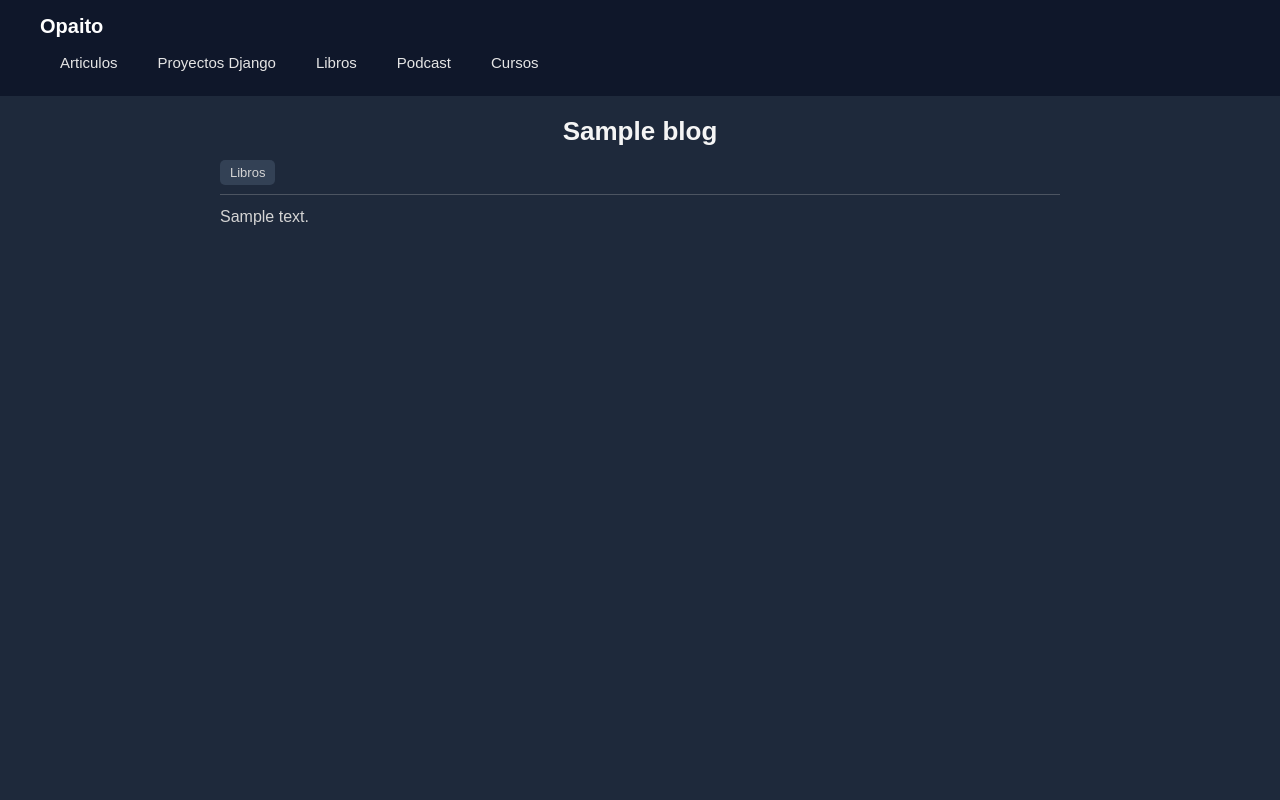
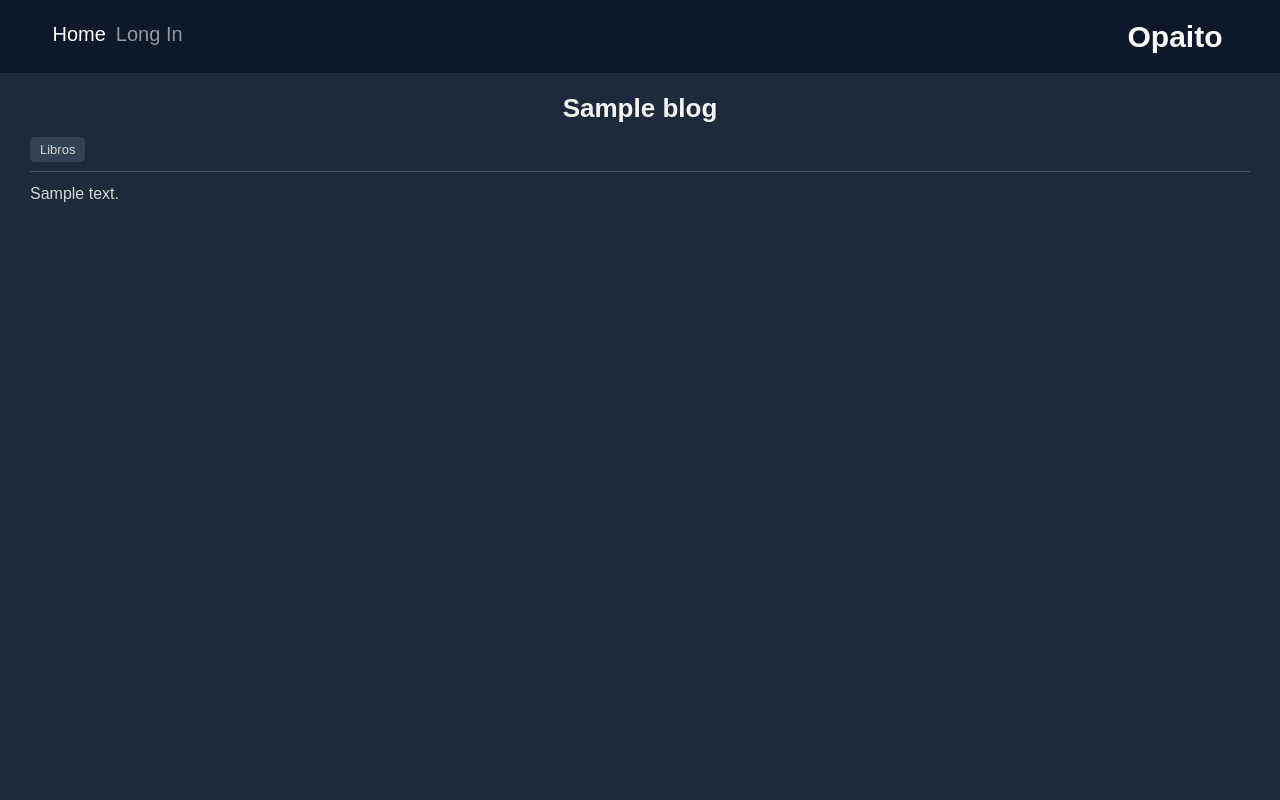
Before and after one commit to lorf543/blog, a Django app: template templates/blog/singleBlog.html in a window 1280 px wide. Run offline with Django 5.2, Linux system fonts and the light colour scheme; the template is opened without the code that fills it: most values are stand-ins (such as "Sample title", 1, 10 or a date in 2020); data that the repository does not hold is empty; some libraries are stand-ins or nearby versions.

Commit message:
more bugfix

```diff
--- a/static/css/blog.css
+++ b/static/css/blog.css
@@ -12,6 +12,28 @@ body {
     font-size: 1.6rem;
     background-color: #1e293b;
     color: #d4d4d4;
+    min-height: 100vh;
+    margin: 0;
+    position: relative;
+}
+
+/* Trick: */
+body {
+    position: relative;
+  }
+
+body::after {
+    content: '';
+    display: block;
+    height: 50px;
+    /* Set same as footer's height */
+}
+
+footer {
+    position: absolute;
+    bottom: 0;
+    width: 100%;
+    height: 50px;
 }
 
 img {
@@ -245,7 +267,6 @@ main {
 
 .seccion-principal {
     margin: 0 auto;
-    width: 90rem;
     padding: 2rem 0;
 }
 
@@ -353,15 +374,15 @@ main {
 
 footer {
     background-color: #0f172a;
+    position: absolute;
+    bottom: 0;
+    width: 100%;
 
 }
 
 .contender-footer {
 
-    position: absolute;
-    bottom: 0;
-    width: 100%;
-    height: 40px;
+
     color: white;
     padding: 49px 0;
     background-color: #0f172a;
--- a/templates/blog/singleBlog.html
+++ b/templates/blog/singleBlog.html
@@ -3,36 +3,49 @@
 {% block content %}
 
     <header>
-    <div class="container menu-nav">
-        <div class="logo">
-            <p><a href="/">Opaito</a></p>
+      <nav class="menu-nav navbar navbar-expand-lg bg-body-tertiary"  data-bs-theme="dark">
+        <div class="container flex-row-reverse">
 
-            <i id="menu-button" class="ph ph-list"></i>
+          <a class="navbar-brand" href="{% url 'home' %}">Opaito</a>
+          <button class="navbar-toggler" type="button" data-bs-toggle="collapse" data-bs-target="#navbarSupportedContent" aria-controls="navbarSupportedContent" aria-expanded="false" aria-label="Toggle navigation">
+            <span class="navbar-toggler-icon"></span>
+          </button>
+
+          <div class="collapse navbar-collapse" id="navbarSupportedContent">
+
+
+            <div class="h2">
+              <ul class="navbar-nav me-auto mb-2 mb-lg-0">
+                <li class="nav-item">
+                  <a class="nav-link active " aria-current="page" href="{% url 'home' %}">Home</a>
+                </li>
+                <li class="nav-item">
+                  {% if request.user.is_authenticated %}
+                    <a class="nav-link " aria-current="page" href="{% url 'createblog' %}">Crear</a>
+                  {% else %}
+
+                  {% endif %}
+
+                </li>
+                <li class="nav-item">
+                  {% if request.user.is_authenticated %}
+                    <a class="nav-link" href="{% url 'logout_user' %}">Long Out</a>
+                  {% else %}
+                    <a class="nav-link" href="{% url 'login_user' %}">Long In</a>
+                  {% endif %}
+                </li>
+              </ul>
             </div>
 
-            <nav class="navegacion">
-            <ul>
-                <li><a href="#">Articulos</a></li>
-                <li><a href="#">Proyectos Django</a></li>
-                <li><a href="#">Libros</a></li>
-                <li><a href="#">Podcast</a></li>
-                <li><a href="#">Cursos</a></li>
-            </ul>
-            </nav>
+            {% comment %} <form class="d-flex" role="search">
+              <input class="form-control me-2" type="search" placeholder="Search" aria-label="Search">
+              <button class="btn btn-outline-success" type="submit">Search</button>
+            </form> {% endcomment %}
 
-            <div id="menu">
-            <div id="submenu">
-                <ul class="hiden-menu">
-                <li><a href="#">Articulos</a></li>
-                <li><a href="#">Proyectos Django</a></li>
-                <li><a href="#">Libros</a></li>
-                <li><a href="#">Podcast</a></li>
-                <li><a href="#">Cursos</a></li>
-                <li id="menuClose">X</li>
-                </ul>
-            </div>
+          </div>
+
         </div>
-    </div>
+      </nav>
     </header>
 
     <div class="seccion-principal">
```
Also changed, not shown: templates/components/nav.html (+8 -3 lines).
